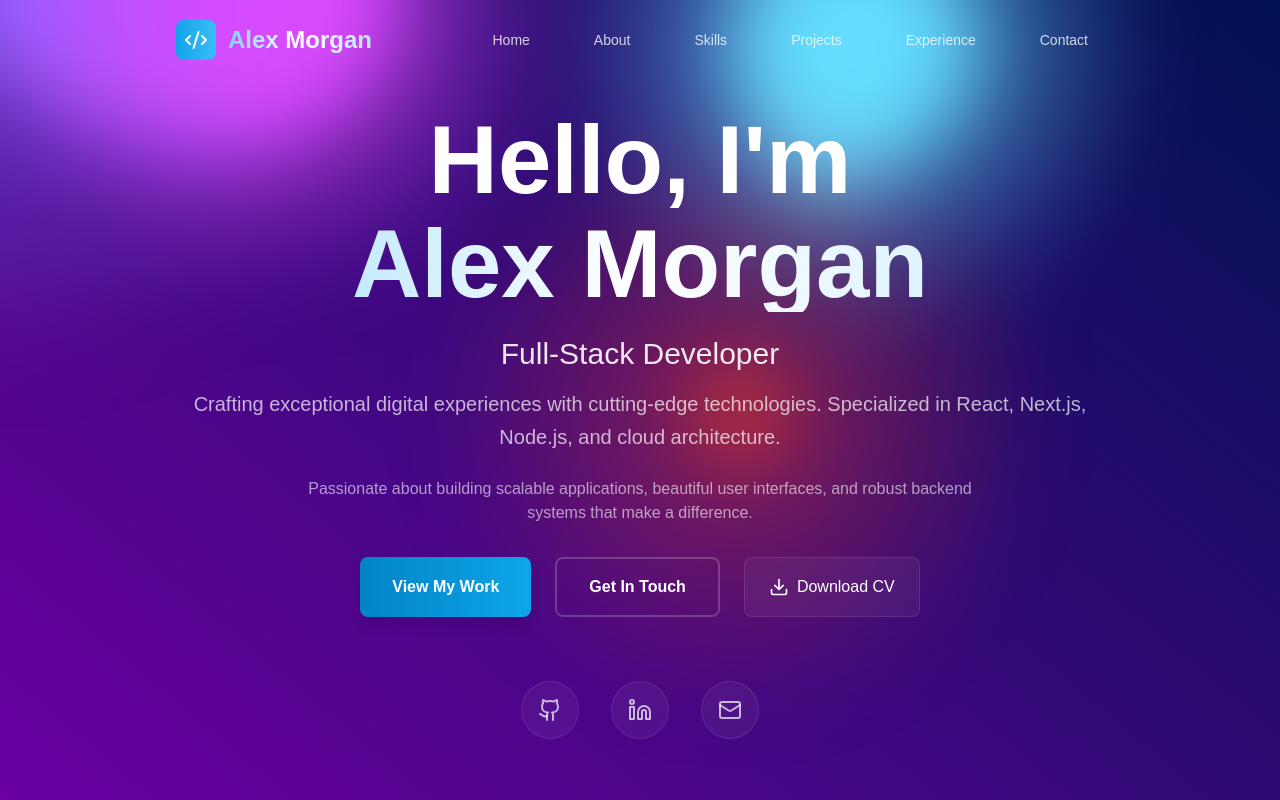
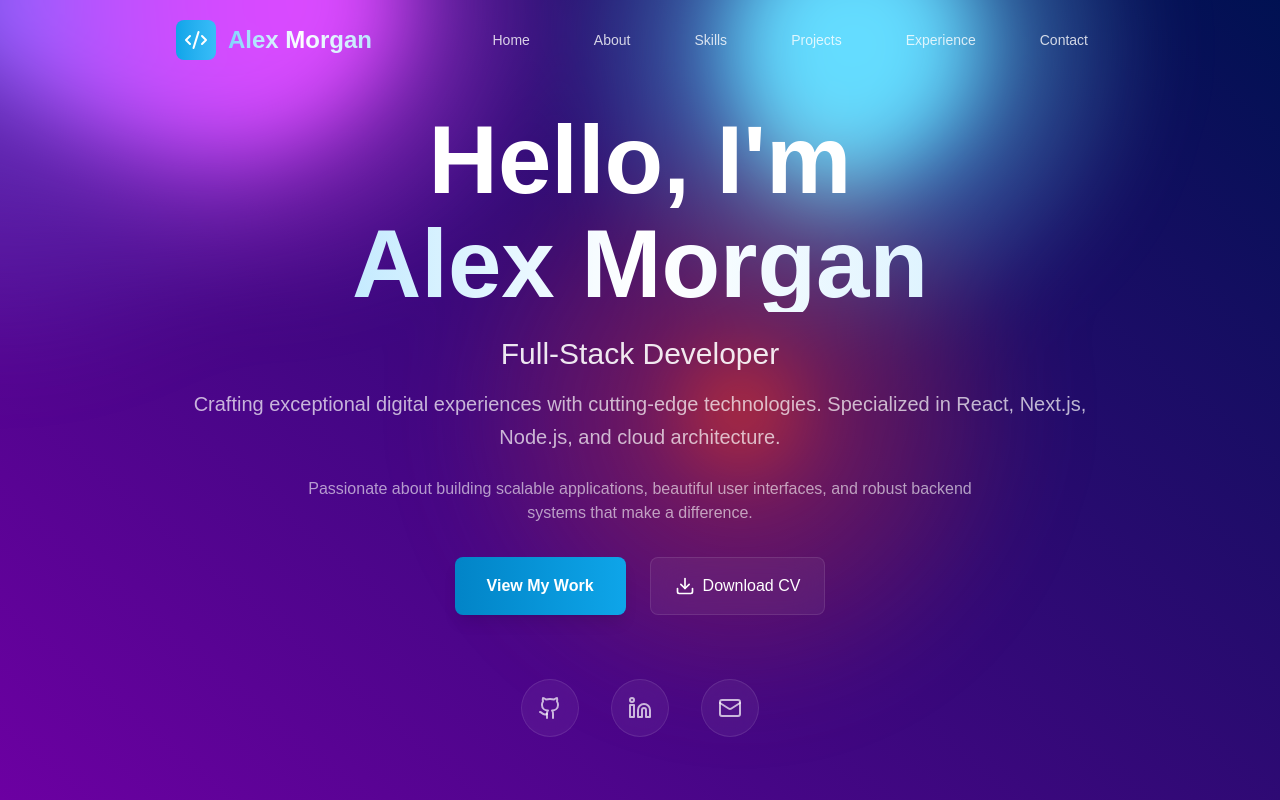
Before and after one commit to Ranohavison/final_portfolio, a Next.js app: page / in a window 1280 px wide. Shown: the top 800 px of the page. Built offline with nearby package versions, Linux system fonts and the light colour scheme.

Commit message:
New update

```diff
--- a/app/components/Hero.tsx
+++ b/app/components/Hero.tsx
@@ -55,7 +55,7 @@ const Hero = () => {
             </button>
             <button
               onClick={() => scrollToSection('#contact')}
-              className="btn-secondary"
+              className="btn-secondary hidden"
             >
               Get In Touch
             </button>
```
